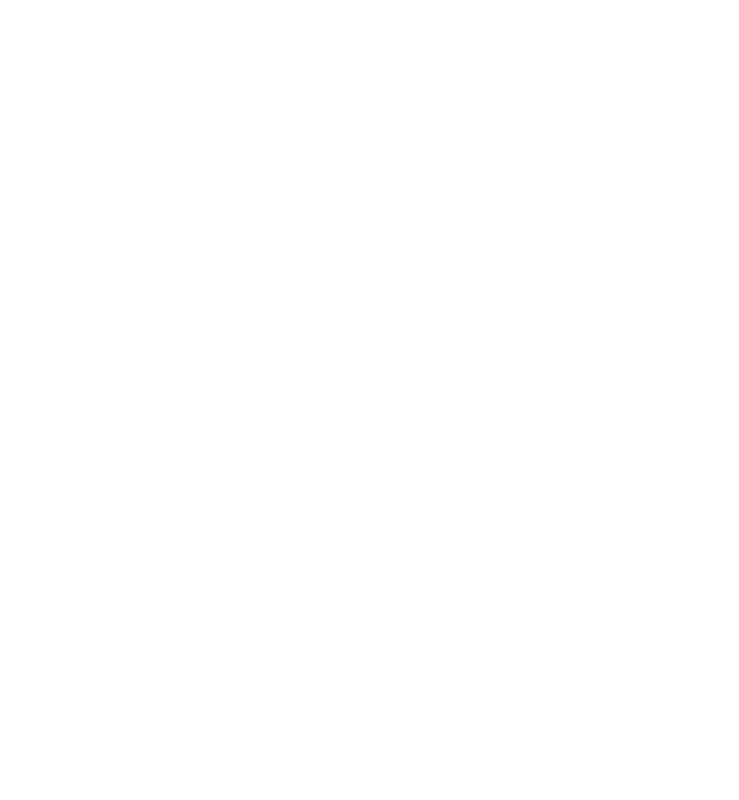
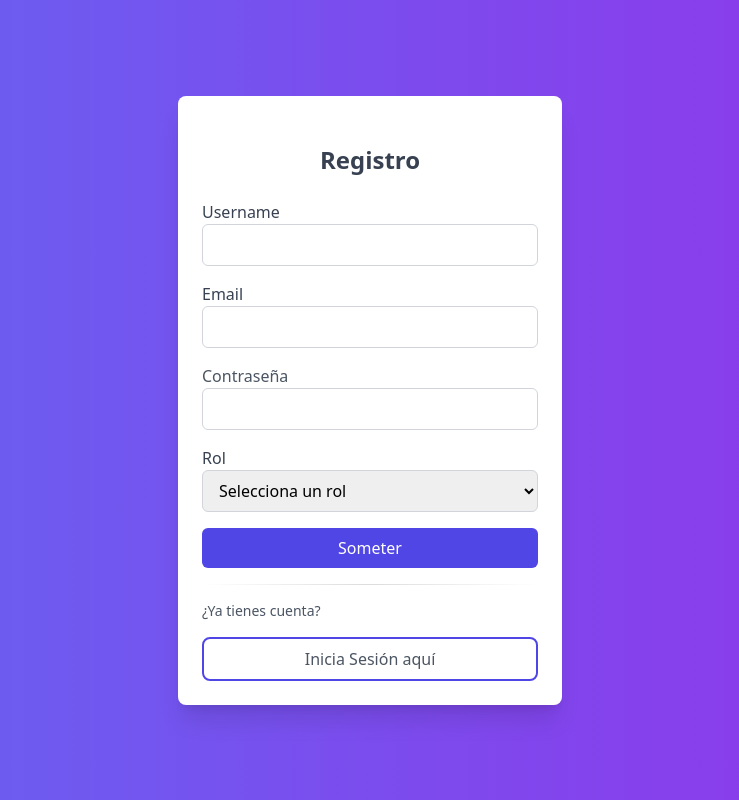
Before and after one commit to webbliz/web-app-frontend, a React (Vite) app: page /register in a window 1280 px wide. Before the commit this address had no page. Shown: the whole page, without its empty margins (270-1009 px from the left). Built offline with nearby package versions, Linux system fonts and the light colour scheme.

Commit message:
Formulario de registro done!

```diff
--- a/src/App.jsx
+++ b/src/App.jsx
@@ -3,6 +3,7 @@
 import LoginForm from "./components/LoginForm";
 import Dashboard from "./pages/Dashboard";
 import Users from "./pages/Users";
+import Register from "./pages/Register";
 
 
 const Seguridad = () => <h1 className="text-xl font-bold">Página de Seguridad</h1>;
@@ -25,9 +26,11 @@
           }
         />
 
-        {/* Dashboard */}
+        <Route path="register" element={<Register />} />
+
+         {/* Dashboard */}
         <Route
-          path="/dashboard"
+          path="/dashboard/"
           element={
             isAuthenticated ? <Dashboard /> : <Navigate to="/" />
           }
--- a/src/components/LoginForm.jsx
+++ b/src/components/LoginForm.jsx
@@ -83,8 +83,8 @@
             <p className="my-2 block text-sm font-medium text-gray-600">
               ¿No tienes cuenta?
             </p>
-            <button type="button"
-            className="w-full px-4 py-2 text-white bg-indigo-600 rounded-lg shadow-md hover:bg-indigo-700 focus:ring-2 focus:ring-indigo-500 focus:outline-none">
+            <button type="button" onClick={() => navigate('/register')}
+            className="w-full px-4 py-2 border-2 border-indigo-600 text-gray-600 bg-white rounded-lg hover:bg-indigo-600 focus:ring-2 hover:text-white focus:ring-indigo-500 focus:outline-none">
               Regístrate Aquí
             </button>
         </div>
--- /dev/null
+++ b/src/components/RegistrationForm.jsx
@@ -0,0 +1,119 @@
+import React from 'react';
+import { useForm } from 'react-hook-form';
+import { Link } from 'react-router';
+
+const RegistrationForm = ({ onRegister }) => {
+    const { register, handleSubmit, formState: { errors } } = useForm();
+
+    const onSubmit = data => {
+        // Handle registration logic here
+        console.log(data);
+        if (onRegister) {
+            onRegister(data);
+        }
+    };
+
+    return (
+        <div className="flex flex-col items-center justify-center min-h-screen bg-gradient-to-r from-indigo-500 to-purple-600">
+            <div className="w-full max-w-sm p-6 bg-white rounded-lg shadow-xl">
+                <form
+                    onSubmit={handleSubmit(onSubmit)}
+                    className="mt-6 space-y-4"
+                >
+                    <h2 className="text-2xl font-bold mb-6 text-center text-gray-700">Registro</h2>
+
+                    {/* Username Field */}
+                    <div className="mb-4">
+                        <label className="block text-gray-700 font-medium">Username</label>
+                        <input
+                            {...register('username', { required: 'Username is required' })}
+                            className={`w-full px-3 py-2 border ${errors.username ? 'border-red-500' : 'border-gray-300'
+                                } rounded-md focus:outline-none focus:ring-2 focus:ring-blue-500`}
+                        />
+                        {errors.username && (
+                            <p className="text-red-500 text-sm mt-1">{errors.username.message}</p>
+                        )}
+                    </div>
+
+                    {/* Email Field */}
+                    <div className="mb-4">
+                        <label className="block text-gray-700 font-medium">Email</label>
+                        <input
+                            type="email"
+                            {...register('email', {
+                                required: 'Email is required',
+                                pattern: {
+                                    value: /^[a-zA-Z0-9._%+-]+@[a-zA-Z0-9.-]+\.[a-zA-Z]{2,}$/,
+                                    message: 'Invalid email address',
+                                },
+                            })}
+                            className={`w-full px-3 py-2 border ${errors.email ? 'border-red-500' : 'border-gray-300'
+                                } rounded-md focus:outline-none focus:ring-2 focus:ring-blue-500`}
+                        />
+                        {errors.email && (
+                            <p className="text-red-500 text-sm mt-1">{errors.email.message}</p>
+                        )}
+                    </div>
+
+                    {/* Password Field */}
+                    <div className="mb-4">
+                        <label className="block text-gray-600 font-medium">Contraseña</label>
+                        <input
+                            type="password"
+                            {...register('password', {
+                                required: 'Password is required',
+                                minLength: {
+                                    value: 6,
+                                    message: 'Password must be at least 6 characters long',
+                                },
+                            })}
+                            className={`w-full px-3 py-2 border ${errors.password ? 'border-red-500' : 'border-gray-300'
+                                } rounded-md focus:outline-none focus:ring-2 focus:ring-blue-500`}
+                        />
+                        {errors.password && (
+                            <p className="text-red-500 text-sm mt-1">{errors.password.message}</p>
+                        )}
+                    </div>
+
+                    {/* Role Field */}
+                    <div className="mb-4">
+                        <label className="block text-gray-700 font-medium">Rol</label>
+                        <select
+                            {...register('role', { required: 'Role is required' })}
+                            className={`w-full px-3 py-2 border ${errors.role ? 'border-red-500' : 'border-gray-300'
+                                } rounded-md focus:outline-none focus:ring-2 focus:ring-blue-500`}
+                        >
+                            <option value="">Selecciona un rol</option>
+                            <option value="Admin">Admin</option>
+                            <option value="General">General</option>
+                        </select>
+                        {errors.role && (
+                            <p className="text-red-500 text-sm mt-1">{errors.role.message}</p>
+                        )}
+                    </div>
+
+                    {/* Submit Button */}
+                    <button
+                        type="submit"
+                        className="w-full bg-indigo-600 text-white py-2 rounded-md hover:bg-indigo-700 transition duration-300"
+                    >
+                        Someter
+                    </button>
+                </form>
+                <div>
+                    <hr className="my-4 h-px border-t-0 bg-transparent bg-gradient-to-r from-transparent via-neutral-500 to-transparent opacity-25 dark:via-neutral-400" />
+                    <p className="my-4 block text-sm font-medium text-gray-600">
+                        ¿Ya tienes cuenta?
+                    </p>
+                    <Link to="/"
+                        className="block w-full text-center py-2 border-2 border-indigo-600 text-gray-600 bg-white rounded-lg hover:bg-indigo-600 focus:ring-2 hover:text-white focus:ring-indigo-500 focus:outline-none">
+                        Inicia Sesión aquí
+                    </Link>
+                </div>
+
+            </div>
+        </div>
+    );
+};
+
+export default RegistrationForm;
--- /dev/null
+++ b/src/pages/Register.jsx
@@ -0,0 +1,12 @@
+import React from 'react';
+import RegistrationForm from '../components/RegistrationForm';
+
+const Register = () => {
+    return (
+      <div className="registration-page">
+        <RegistrationForm />
+      </div>
+    );
+  };
+
+export default Register;  // Ensure you have this line
```
